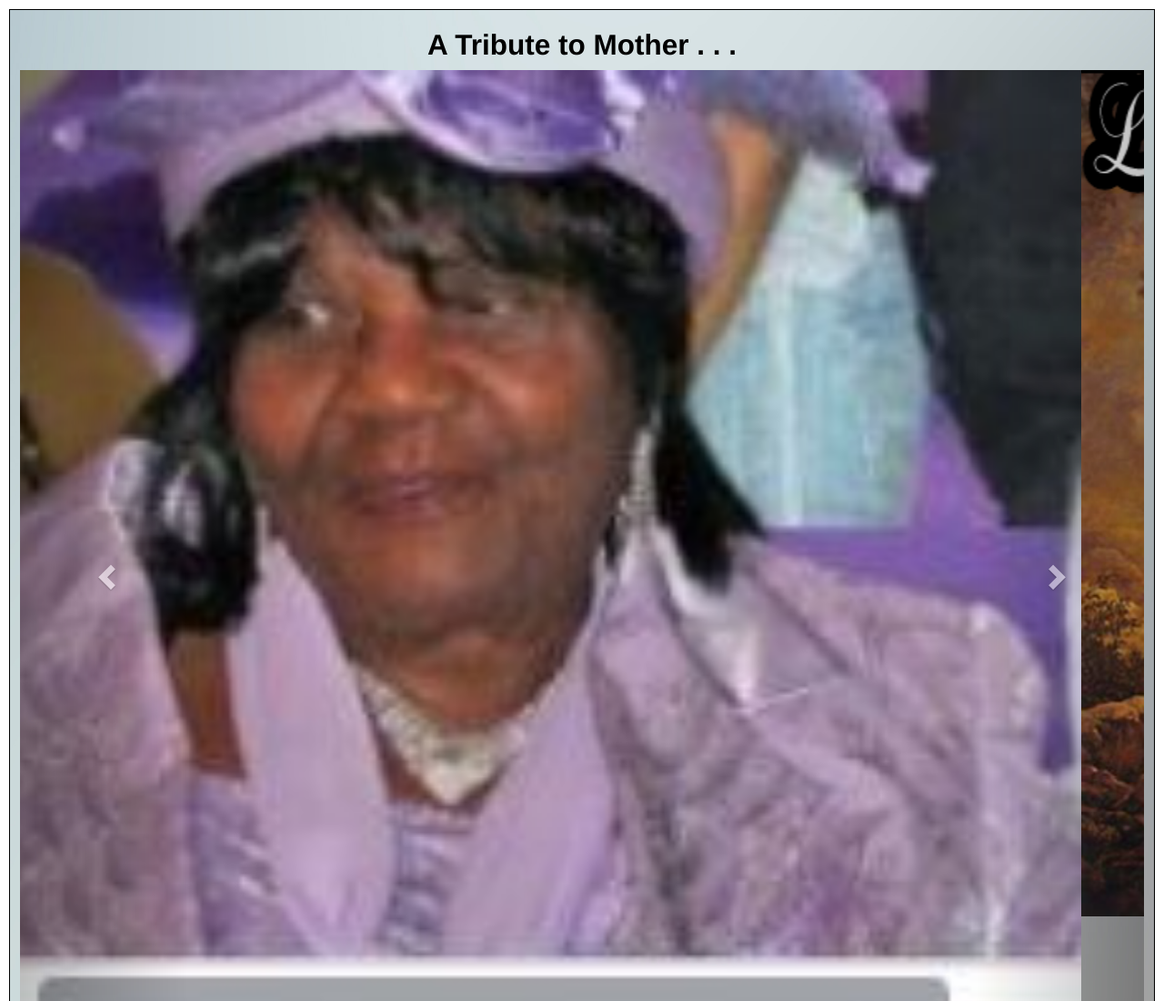
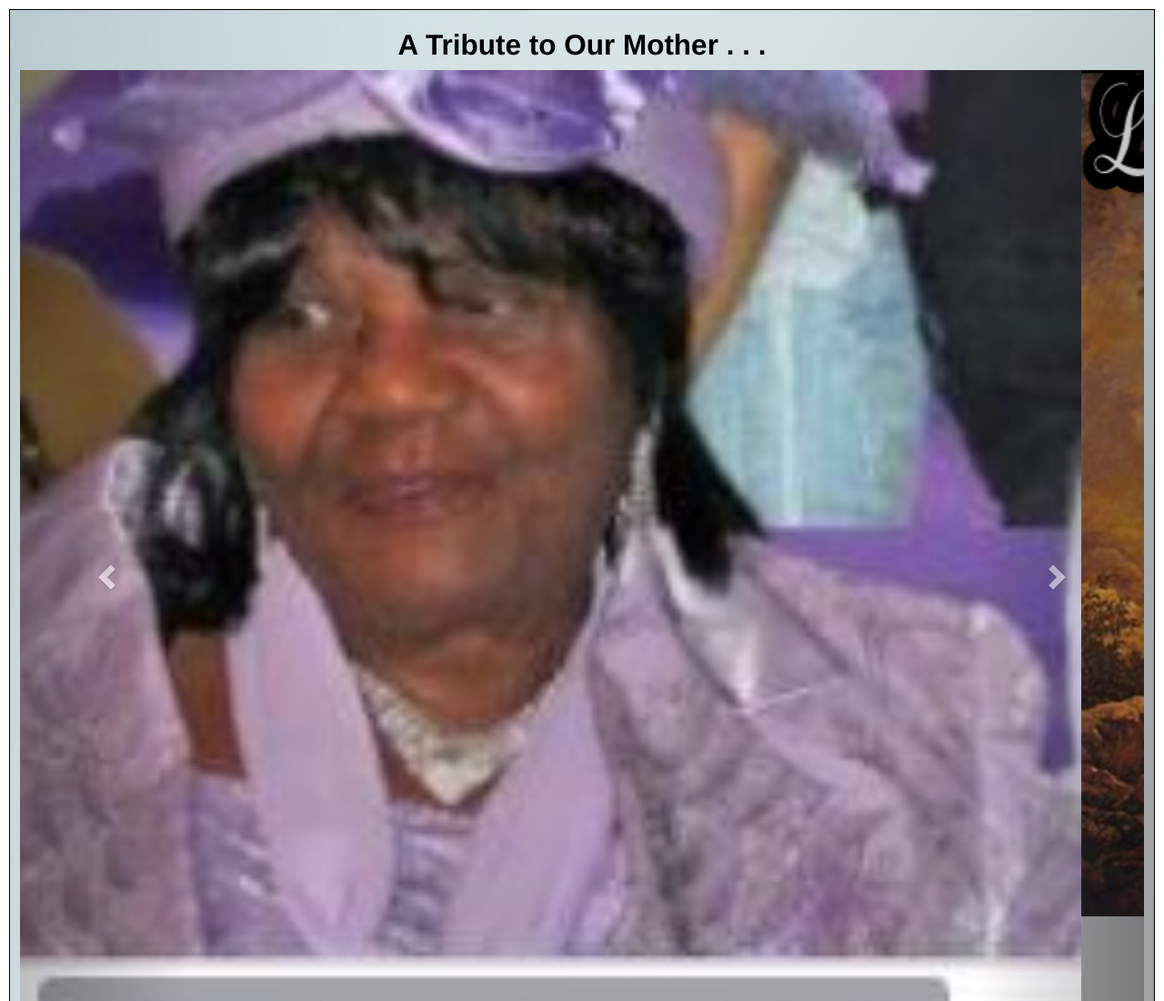
Before and after one commit to gscott58/watkins-tribute-to-mom, a plain HTML site: page index.html in a window 1280 px wide. Shown: the top 1100 px of the page at 91% size. Drawn offline with nearby package versions, Linux system fonts and the light colour scheme.

Commit message:
add the word "Our" to Tribute title . . .

```diff
--- a/index.html
+++ b/index.html
@@ -25,7 +25,7 @@
 
     <body>
         <div class="container-fluid" id="body">
-            <h1 id="siteid"><strong>A Tribute to Mother . . .</strong></h1>
+            <h1 id="siteid"><strong>A Tribute to Our Mother . . .</strong></h1>
 
             <header>
                 <div class="siteheader">
```
